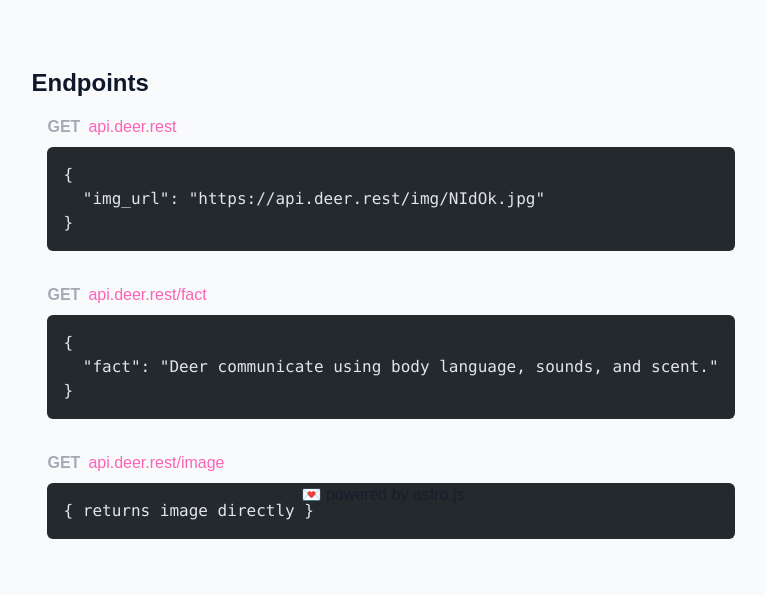
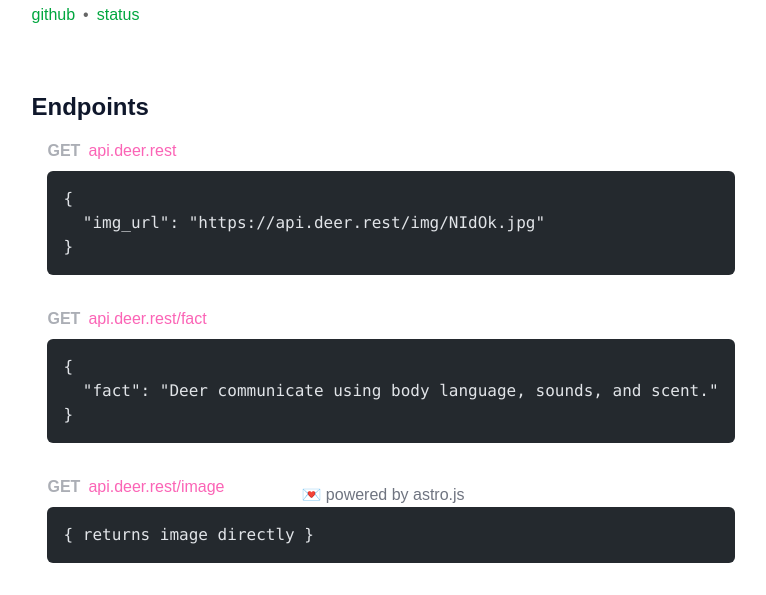
Before and after one commit to reckedpr/deer, an Astro site in the folder web/: page / in a window 1280 px wide. Shown: the part 285-880 px from the top of the page, without its empty margins (257-1023 px from the left). Before the commit the page ends 856 px from the top, so only its background shows below. Built offline with nearby package versions, Linux system fonts and the light colour scheme; Astro itself is replaced by a stand-in of ours; code samples lack their colours; a web font is replaced by a local one.

Commit message:
update main page & packages

```diff
--- a/web/package.json
+++ b/web/package.json
@@ -13,7 +13,7 @@
     "@tailwindcss/vite": "^4.1.14",
     "@types/react": "^19.2.0",
     "@types/react-dom": "^19.2.0",
-    "astro": "^5.14.1",
+    "astro": "^5.14.7",
     "react": "^19.2.0",
     "react-dom": "^19.2.0",
     "tailwindcss": "^4.1.14"
--- a/web/src/layouts/MainLayout.astro
+++ b/web/src/layouts/MainLayout.astro
@@ -34,7 +34,7 @@ const { title } = Astro.props;
 
 		<link rel="stylesheet" href="https://rsms.me/inter/inter.css" />
 	</head>
-	<body class="bg-slate-50 text-slate-900 antialiased overflow-x-hidden cursor-default">
+	<body class="bg-white text-slate-900 antialiased overflow-x-hidden cursor-default">
 		<main class="flex flex-col items-center">
 			<slot />
 		</main>
--- a/web/src/pages/index.astro
+++ b/web/src/pages/index.astro
@@ -19,6 +19,11 @@ const imageReturn = `{ returns image directly }`
 		<section class="mb-16">
 			<h1 class="text-4xl font-bold">deer.rest</h1>
 			<p class="text-slate-900/60 text-sm sm:text-base">A RESTful Deer API, because deer deserve rest</p>
+			<div class="text-green-600 flex gap-2">
+				<a href="https://github.com/reckedpr/deer/">github</a>
+				<span class="text-black/60">•</span>
+				<a href="https://status.deer.rest/">status</a>
+			</div>
 		</section>
 
 		<section>
```
Also changed, not shown: 1 other file.
